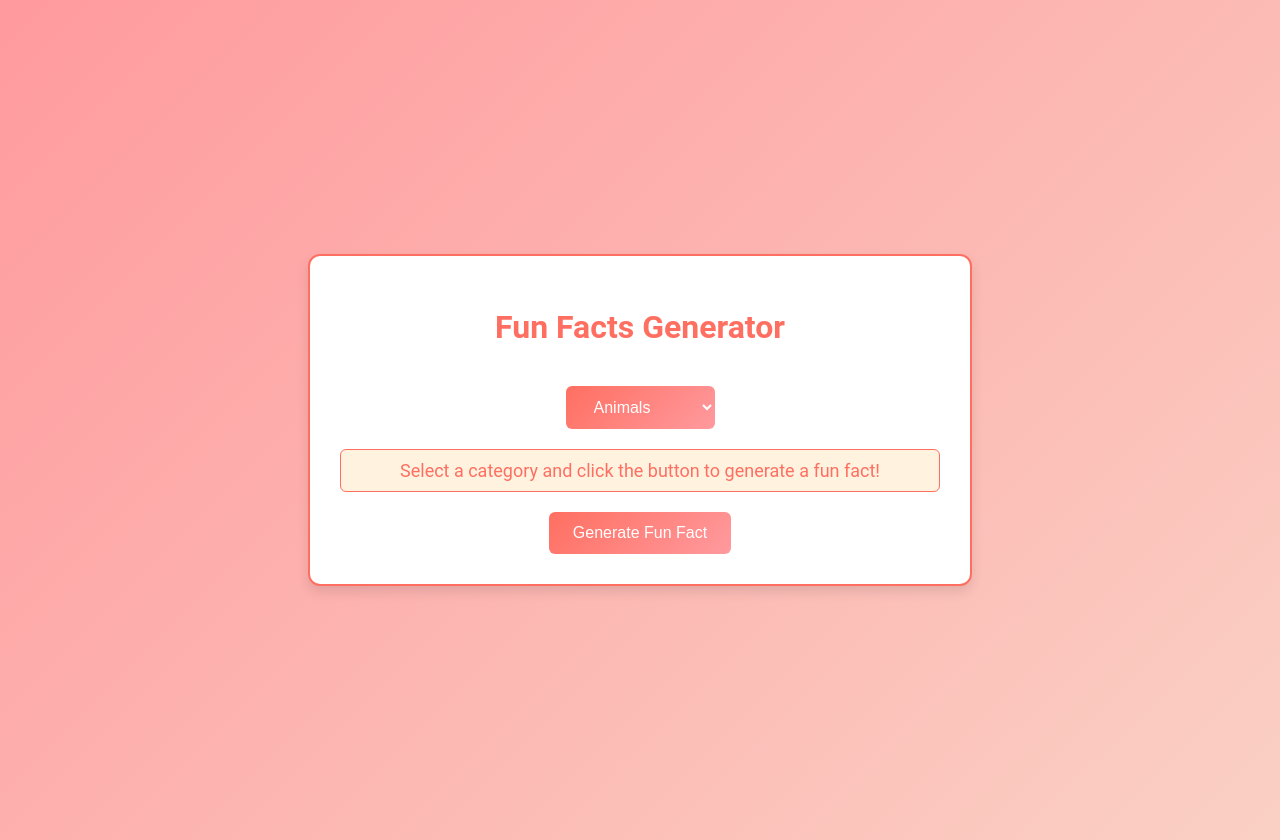
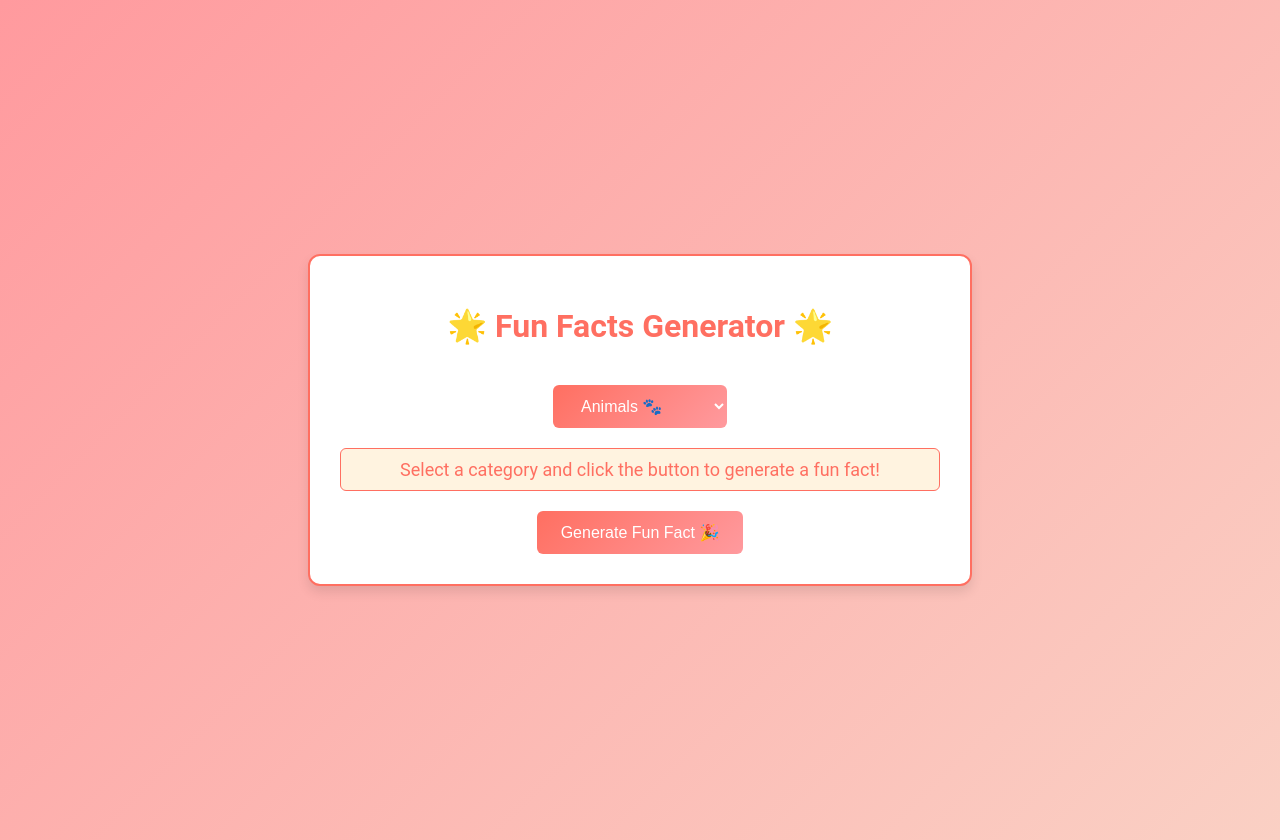
Before and after one commit to DewmithMagamage/Fun-Facts-Generator-App, a plain HTML site: page index.html in a window 1280 px wide. Drawn offline with Linux system fonts and the light colour scheme.

Commit message:
Update index.html

```diff
--- a/index.html
+++ b/index.html
@@ -8,17 +8,17 @@
 </head>
 <body>
     <div class="container">
-        <h1>Fun Facts Generator</h1>
+        <h1>🌟 Fun Facts Generator 🌟</h1>
         <select id="category-select">
-            <option value="Animals">Animals</option>
-            <option value="Space">Space</option>
-            <option value="History">History</option>
-            <option value="Technology">Technology</option>
-            <option value="Nature">Nature</option>
-            <option value="Science">Science</option>
+            <option value="Animals">Animals 🐾</option>
+            <option value="Space">Space 🚀</option>
+            <option value="History">History 📜</option>
+            <option value="Technology">Technology 💻</option>
+            <option value="Nature">Nature 🌿</option>
+            <option value="Science">Science 🔬</option>
         </select>
         <div id="fact-display">Select a category and click the button to generate a fun fact!</div>
-        <button id="generate-fact">Generate Fun Fact</button>
+        <button id="generate-fact">Generate Fun Fact 🎉</button>
     </div>
     <script src="script.js"></script>
 </body>
```
